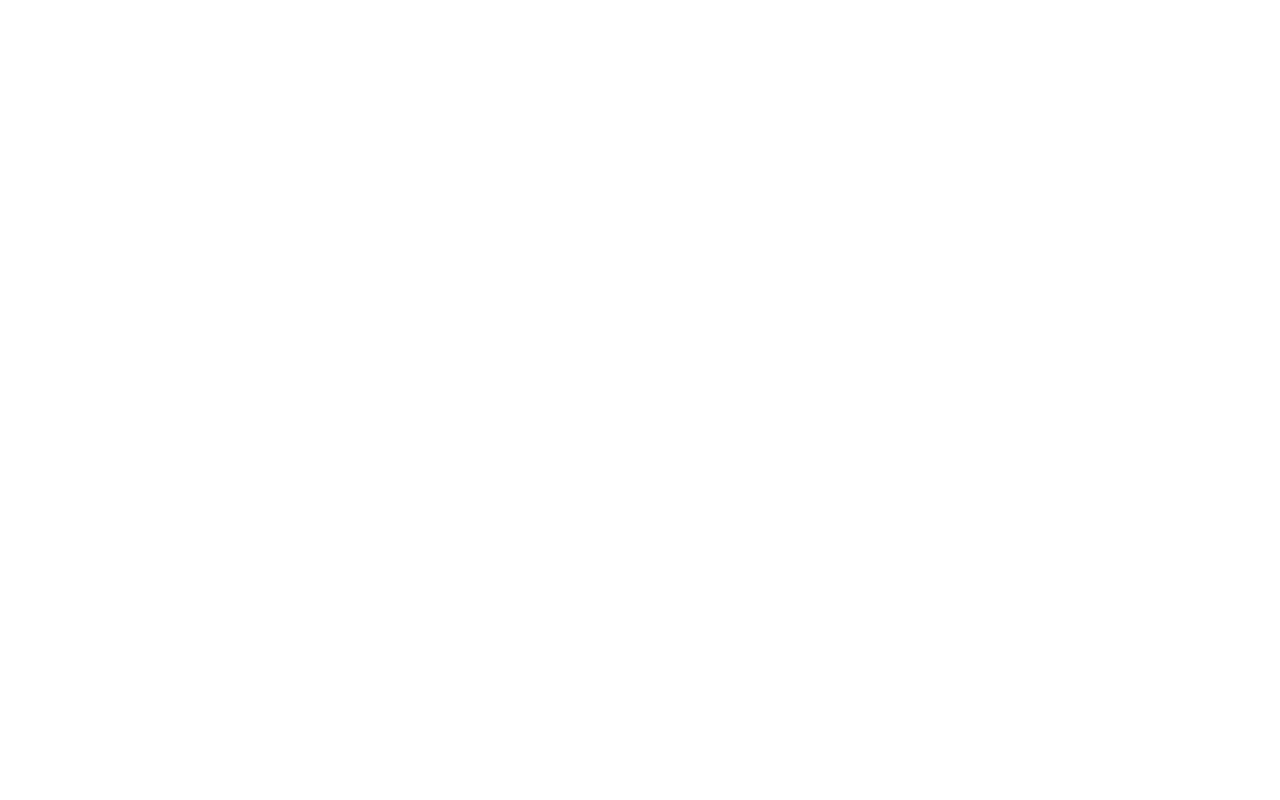
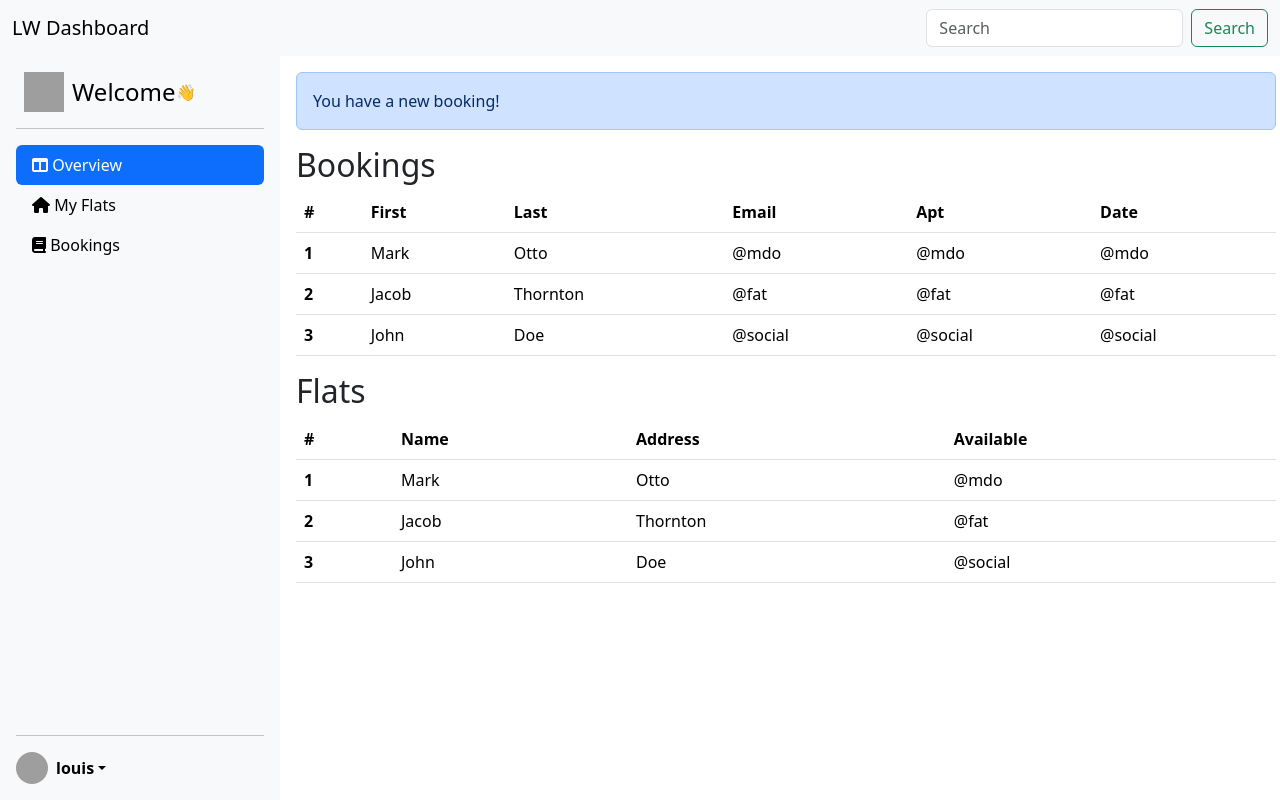
Before and after one commit to dmbf29/boostrap-dashboard-2058, a plain HTML site: page index.html in a window 1280 px wide. Drawn offline with nearby package versions, Linux system fonts and the light colour scheme; grey boxes are pictures that could not be loaded.

Commit message:
dashboard livecode

```diff
--- a/css/style.css
+++ b/css/style.css
@@ -0,0 +1,3 @@
+.side-height {
+  height: calc(100vh - 56px);
+}
--- a/index.html
+++ b/index.html
@@ -1,17 +1,178 @@
 <!DOCTYPE html>
 <html lang="en">
   <head>
-    <meta charset="UTF-8">
-    <meta http-equiv="X-UA-Compatible" content="IE=edge">
-    <meta name="viewport" content="width=device-width, initial-scale=1.0">
+    <meta charset="UTF-8" />
+    <meta http-equiv="X-UA-Compatible" content="IE=edge" />
+    <meta name="viewport" content="width=device-width, initial-scale=1.0" />
     <title>Bootstrap Dashboard</title>
-    <link rel="stylesheet" href="https://use.fontawesome.com/releases/v6.1.2/css/all.css">
-    <link href="https://cdn.jsdelivr.net/npm/bootstrap@5.1.3/dist/css/bootstrap.min.css" rel="stylesheet"
-      integrity="sha384-1BmE4kWBq78iYhFldvKuhfTAU6auU8tT94WrHftjDbrCEXSU1oBoqyl2QvZ6jIW3" crossorigin="anonymous">
-    <link rel="stylesheet" href="css/style.css">
+    <link
+      rel="stylesheet"
+      href="https://use.fontawesome.com/releases/v6.1.2/css/all.css"
+    />
+    <link
+      href="https://cdn.jsdelivr.net/npm/bootstrap@5.3.3/dist/css/bootstrap.min.css"
+      rel="stylesheet"
+      integrity="sha384-QWTKZyjpPEjISv5WaRU9OFeRpok6YctnYmDr5pNlyT2bRjXh0JMhjY6hW+ALEwIH"
+      crossorigin="anonymous"
+    />
+    <link rel="stylesheet" href="css/style.css" />
   </head>
 
   <body>
-    <!-- TODO: Code your dashboard here -->
+    <nav class="navbar bg-body-tertiary">
+      <div class="container-fluid">
+        <a class="navbar-brand">LW Dashboard</a>
+        <form class="d-flex" role="search">
+          <input
+            class="form-control me-2"
+            type="search"
+            placeholder="Search"
+            aria-label="Search"
+          />
+          <button class="btn btn-outline-success" type="submit">Search</button>
+        </form>
+      </div>
+    </nav>
+    <div class="d-flex">
+      <div
+        class="d-flex flex-column flex-shrink-0 p-3 bg-body-tertiary side-height"
+        style="width: 280px"
+      >
+        <a
+          href="/"
+          class="d-flex align-items-center mb-3 mb-md-0 me-md-auto link-body-emphasis text-decoration-none"
+        >
+          <img
+            class="mx-2"
+            src="https://raw.githubusercontent.com/lewagon/fullstack-images/master/uikit/logo.png"
+            width="40"
+            height="40"
+          />
+          <span class="fs-4">Welcome</span>
+          👋
+        </a>
+        <hr />
+        <ul class="nav nav-pills flex-column mb-auto">
+          <li class="nav-item">
+            <a href="#" class="nav-link active" aria-current="page">
+              <i class="fa-solid fa-table-columns"></i>
+              Overview
+            </a>
+          </li>
+          <li>
+            <a href="#" class="nav-link link-body-emphasis">
+              <i class="fa-solid fa-house"></i>
+              My Flats
+            </a>
+          </li>
+          <li>
+            <a href="#" class="nav-link link-body-emphasis">
+              <i class="fa-solid fa-book"></i>
+              Bookings
+            </a>
+          </li>
+        </ul>
+        <hr />
+        <div class="dropdown">
+          <a
+            href="#"
+            class="d-flex align-items-center link-body-emphasis text-decoration-none dropdown-toggle"
+            data-bs-toggle="dropdown"
+            aria-expanded="false"
+          >
+            <img
+              src="https://avatars.githubusercontent.com/u/128886372?v=4"
+              alt=""
+              width="32"
+              height="32"
+              class="rounded-circle me-2"
+            />
+            <strong>louis</strong>
+          </a>
+          <ul class="dropdown-menu text-small shadow">
+            <li><a class="dropdown-item" href="#">New project...</a></li>
+            <li><a class="dropdown-item" href="#">Settings</a></li>
+            <li><a class="dropdown-item" href="#">Profile</a></li>
+            <li><hr class="dropdown-divider" /></li>
+            <li><a class="dropdown-item" href="#">Sign out</a></li>
+          </ul>
+        </div>
+      </div>
+      <div class="main-content my-3 ms-3 me-1 w-100">
+        <div class="alert alert-primary" role="alert">
+          You have a new booking!
+        </div>
+        <h2>Bookings</h2>
+        <table class="table">
+          <thead>
+            <tr>
+              <th scope="col">#</th>
+              <th scope="col">First</th>
+              <th scope="col">Last</th>
+              <th scope="col">Email</th>
+              <th scope="col">Apt</th>
+              <th scope="col">Date</th>
+            </tr>
+          </thead>
+          <tbody>
+            <tr>
+              <th scope="row">1</th>
+              <td>Mark</td>
+              <td>Otto</td>
+              <td>@mdo</td>
+              <td>@mdo</td>
+              <td>@mdo</td>
+            </tr>
+            <tr>
+              <th scope="row">2</th>
+              <td>Jacob</td>
+              <td>Thornton</td>
+              <td>@fat</td>
+              <td>@fat</td>
+              <td>@fat</td>
+            </tr>
+            <tr>
+              <th scope="row">3</th>
+              <td>John</td>
+              <td>Doe</td>
+              <td>@social</td>
+              <td>@social</td>
+              <td>@social</td>
+            </tr>
+          </tbody>
+        </table>
+        <h2>Flats</h2>
+        <table class="table">
+          <thead>
+            <tr>
+              <th scope="col">#</th>
+              <th scope="col">Name</th>
+              <th scope="col">Address</th>
+              <th scope="col">Available</th>
+            </tr>
+          </thead>
+          <tbody>
+            <tr>
+              <th scope="row">1</th>
+              <td>Mark</td>
+              <td>Otto</td>
+              <td>@mdo</td>
+            </tr>
+            <tr>
+              <th scope="row">2</th>
+              <td>Jacob</td>
+              <td>Thornton</td>
+              <td>@fat</td>
+            </tr>
+            <tr>
+              <th scope="row">3</th>
+              <td>John</td>
+              <td>Doe</td>
+              <td>@social</td>
+            </tr>
+          </tbody>
+        </table>
+      </div>
+    </div>
   </body>
 </html>
```
